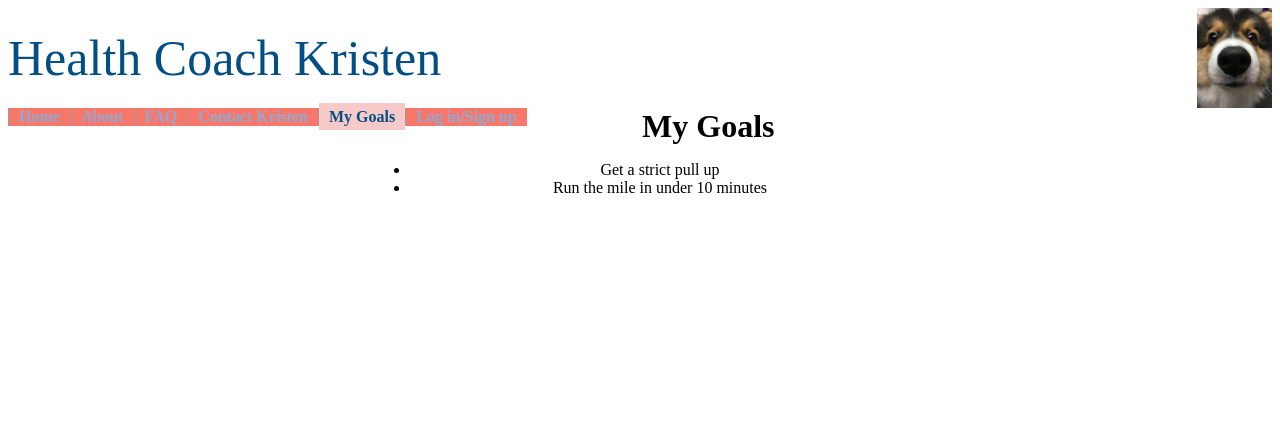
After one commit to onionrings22/HealthCoachKristen, a PHP site: page /goals.php in a window 1280 px wide. The commit adds this page. Shown: the top 437 px of the page. Run offline with PHP 8.4, Linux system fonts and the light colour scheme.

Commit message:
added goals page

```diff
--- a/contact.php
+++ b/contact.php
@@ -7,9 +7,9 @@ include_once("header.php");
     If you have general questions, please check the <a href="faq.php">FAQ</a>.
     For personal inquiries, you can email or call using the information below.
 </p>
-<ul>
+<ul class="no-bullets">
     <li><b>email:</b> <a href="mailto:kslmom@gmail.com">kslmom@gmail.com</a></li>
-    <li><b>cell phone:</b> <a href="tel:+1545142149">541-514-2149</a> </li>
+    <li><b>cell phone:</b> <a href="tel:+1545142149">(541) 514-2149</a> </li>
 </ul>
 <?php
 include_once ("footer.html");
--- a/css/style.css
+++ b/css/style.css
@@ -34,6 +34,7 @@
     line-height: 100px;
     color: #034f84;
     background-color: #f7cac9;
+    text-decoration: none;
 }
 
 #logo {
@@ -56,15 +57,16 @@
     margin-bottom: 10px;
 }
 
+.no-bullets {
+    list-style: none;
+}
+
 body {
     min-height: 95%;
 }
 
 h1, li, p {
     text-align: center;
-    max-width: 600px;
+    max-width: 500px;
+    margin: auto;
 }
-
-ul {
-    list-style: none;
-}
--- /dev/null
+++ b/goals.php
@@ -0,0 +1,11 @@
+<?php
+$thisPage = "goals";
+include_once("header.php");
+?>
+<h1>My Goals</h1>
+<ul>
+    <li>Get a strict pull up</li>
+    <li>Run the mile in under 10 minutes</li>
+</ul>
+<?php
+include_once ("footer.html");
--- a/header.php
+++ b/header.php
@@ -5,8 +5,8 @@
     </header>
     <body>
         <div id="title-bar">
-            <a href="index.php">
-                <div id="site-title">
+            <a href="index.php" id="site-title">
+                <div>
                     Health Coach Kristen
                     <img id="logo" src="img/Snoot.jpg" height="100">
                 </div>
@@ -14,17 +14,17 @@
             <div id="navigation">
                 <ul>
                     <li<?php if ($thisPage=="home") echo " id=\"currentpage\""; ?>>
-                    <a href="index.php">Home</a></li>
+                        <a href="index.php">Home</a></li>
+                    <li<?php if ($thisPage=="about") echo " id=\"currentpage\""; ?>>
+                        <a href="about.php">About</a></li>
                     <li<?php if ($thisPage=="faq") echo " id=\"currentpage\""; ?>>
-                    <a href="faq.php">FAQ</a></li>
+                        <a href="faq.php">FAQ</a></li>
                     <li<?php if ($thisPage=="contact") echo " id=\"currentpage\""; ?>>
-                    <a href="contact.php">Contact Kristen</a></li>
+                        <a href="contact.php">Contact Kristen</a></li>
                     <li<?php if ($thisPage=="goals") echo " id=\"currentpage\""; ?>>
-                    <a href="goals.php">My Goals</a></li>
-                    <li<?php if ($thisPage=="about") echo " id=\"currentpage\""; ?>>
-                    <a href="about.php">About</a></li>
+                        <a href="goals.php">My Goals</a></li>
                     <li<?php if ($thisPage=="login") echo " id=\"currentpage\""; ?>>
-                    <a href="login.php">Log in/Sign up</a></li>
+                        <a href="login.php">Log in/Sign up</a></li>
                 </ul>
             </div>
         </div>
```
Also changed, not shown: faq.php (+5 -5 lines).
